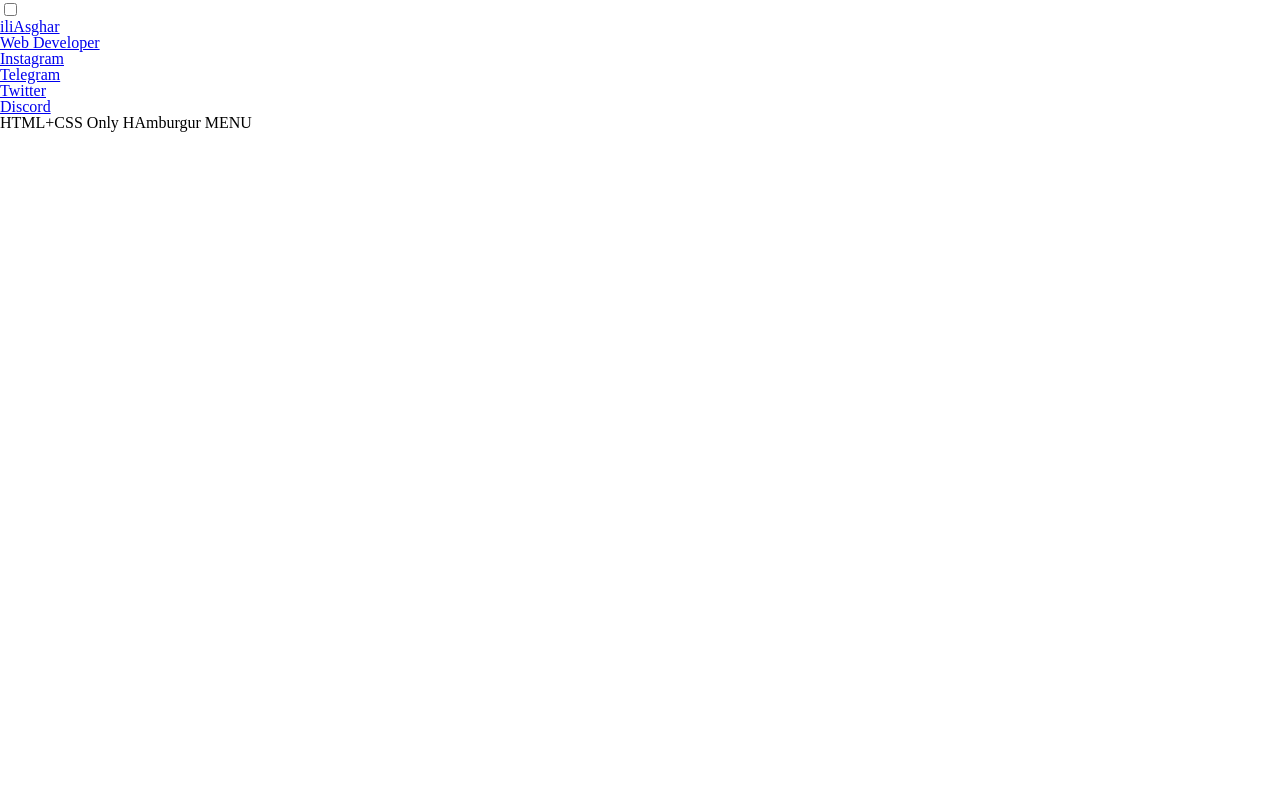
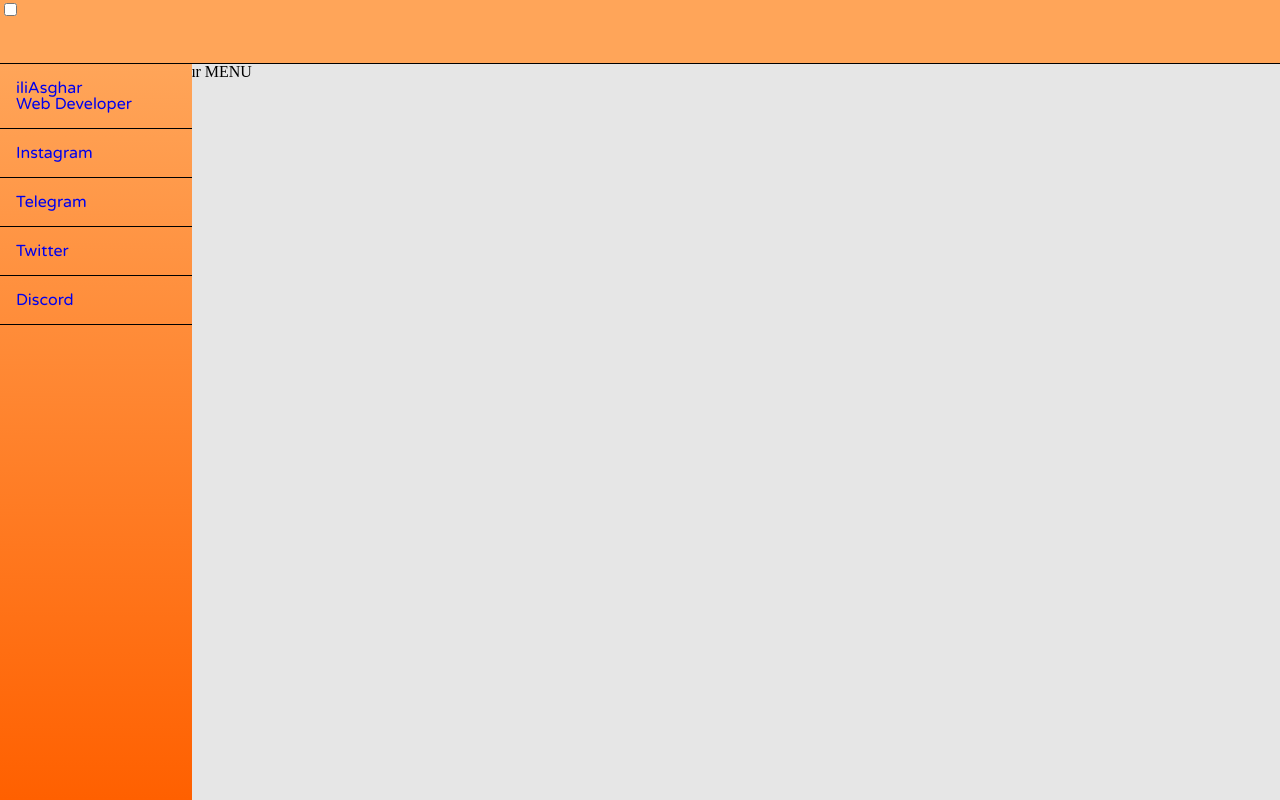
Before and after one commit to iliAsghar/Pure-CSS-Hamburger, a plain HTML site: page index.html in a window 1280 px wide. Drawn offline with Linux system fonts and the light colour scheme.

Commit message:
styled the sidebar

```diff
--- a/assets/stylesheets/style.css
+++ b/assets/stylesheets/style.css
@@ -1 +1,51 @@
 @import url('https://fonts.googleapis.com/css?family=Varela+Round');
+
+*,*::before,*::after {
+  box-sizing: border-box;
+}
+
+:root {
+  --primarylight-clr: #E6E6E6;
+  --secondarylight-clr: #FFA559;
+  --accent-clr: #FF6000;
+  --primarydark-clr: #454545;
+}
+
+body {
+  height: 100vh;
+  background-color: var(--primarylight-clr)
+}
+
+.header {
+  background-color: var(--secondarylight-clr);
+  height: 4rem;
+  border-bottom : 1px black solid;
+}
+
+.sidebar {
+  position: absolute;
+  top: 4rem;
+  bottom: 0;
+  width: 15%;
+  background: rgb(197,168,128);
+  background: linear-gradient(180deg, var(--secondarylight-clr) 0%, var(--accent-clr) 100%);
+}
+
+.sidebar__list {
+  display: flex;
+  flex-direction: column;
+}
+
+.sidebar__item {
+  width: 100%;
+  height: auto;
+  /* background-color: red; */
+  border-bottom : 1px black solid;
+  font-family: "Varela Round";
+}
+
+.sidebar__item a {
+  display: block;
+  text-decoration: none;
+  padding: 1rem 2rem 1rem 1rem;
+}
```
